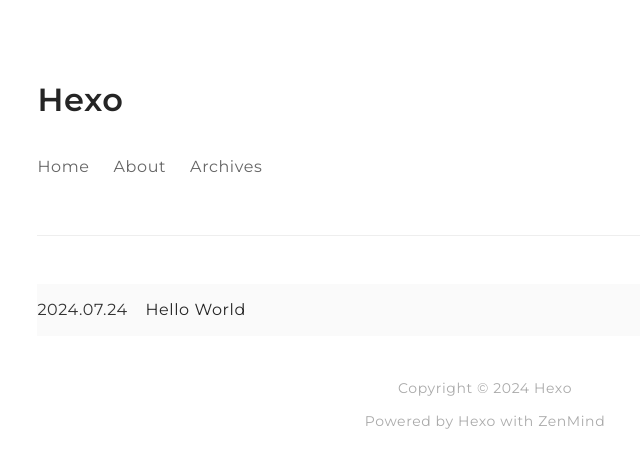
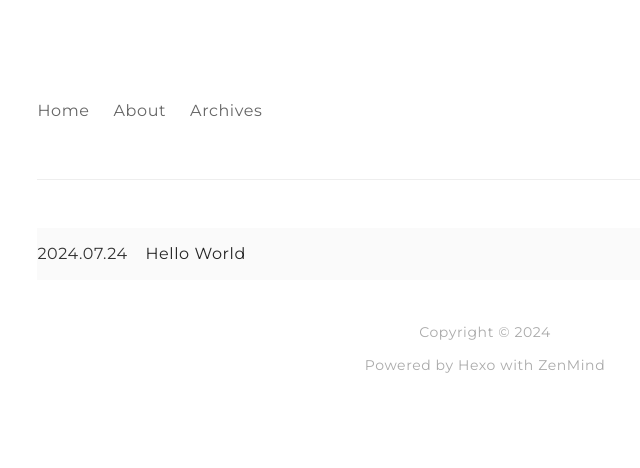
Before and after one commit to littlewhit-001/zhaozjblog.github.io, a plain HTML site: page archives/2024/07/index.html in a window 1280 px wide. Shown: the whole page, without its empty margins (155-795 px from the left). Drawn offline with Linux system fonts and the light colour scheme.

Commit message:
Site updated: 2024-07-24 13:44:29

```diff
--- a/archives/2024/07/index.html
+++ b/archives/2024/07/index.html
@@ -7,17 +7,17 @@
   <!-- title -->
 
 
-  <title>所有文章 - Hexo</title>
+  <title>所有文章 - </title>
 
 
 
   <!-- open graph -->
   <meta property="og:type" content="website">
-<meta property="og:title" content="Hexo">
+<meta property="og:title">
 <meta property="og:url" content="https://littlewhit-001.github.io/zhaozjblog.github.io/archives/2024/07/index.html">
-<meta property="og:site_name" content="Hexo">
+<meta property="og:site_name">
 <meta property="og:locale" content="zh_CN">
-<meta property="article:author" content="John Doe">
+<meta property="article:author" content="zzj">
 <meta name="twitter:card" content="summary">
   <!-- canonical -->
 
@@ -46,7 +46,7 @@
             <div class="paper-main">
 
                     <div class="header">
-    <a class="logo" href="/zhaozjblog.github.io/">Hexo</a>
+    <a class="logo" href="/zhaozjblog.github.io/"></a>
     <!-- <div class="logo"><a href="/" title="Len"><img src="/img/logo.svg" alt="Len" aria-label="logo" height="20"></a></div> -->
     <ul class="nav">
 
@@ -75,7 +75,7 @@
 </div>
 
                 <div class="footer">
-    <span>Copyright © <script>document.write(new Date().getFullYear())</script> Hexo</span>
+    <span>Copyright © <script>document.write(new Date().getFullYear())</script> </span>
     <span>Powered by <a target="_blank" rel="noopener" href="https://hexo.io">Hexo</a> with <a target="_blank" rel="noopener" href="https:///imzl.com/zenmind">ZenMind</a></span>
 </div>
 
```
Also changed, not shown: 2024/07/24/hello-world/index.html (+5 -5 lines), archives/2024/index.html (+6 -6 lines), archives/index.html (+6 -6 lines), index.html (+6 -6 lines).
